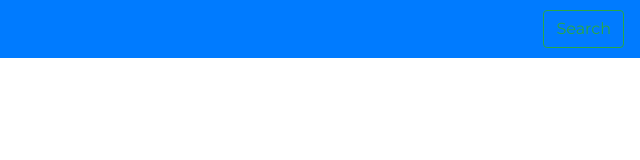
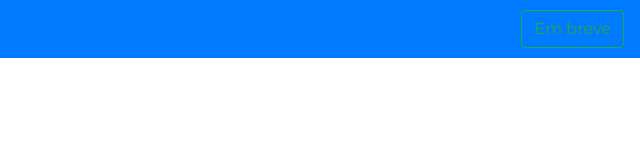
Before and after one commit to bgabrielma/task-management, a plain HTML site: page index.html in a window 1280 px wide. Shown: the full height of the page, 640-1280 px from the left. Drawn offline with nearby package versions, Linux system fonts and the light colour scheme.

Commit message:
Update files

```diff
--- a/index.html
+++ b/index.html
@@ -46,7 +46,7 @@
         </li>
       </ul>
       <ul class=" my-2 my-lg-0">
-        <button class="btn btn-outline-success my-2 my-sm-0" type="submit">Search</button>
+        <button class="btn btn-outline-success my-2 my-sm-0" type="submit">Em breve</button>
       </ul>
     </div>
   </nav>
```
